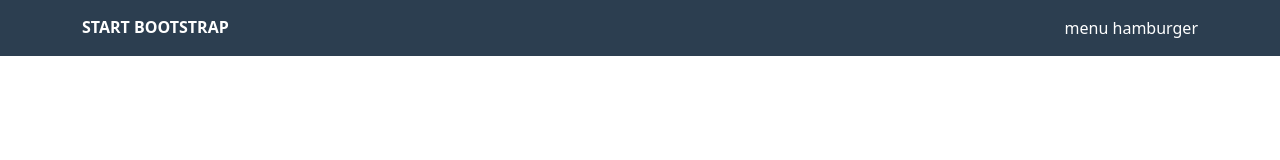
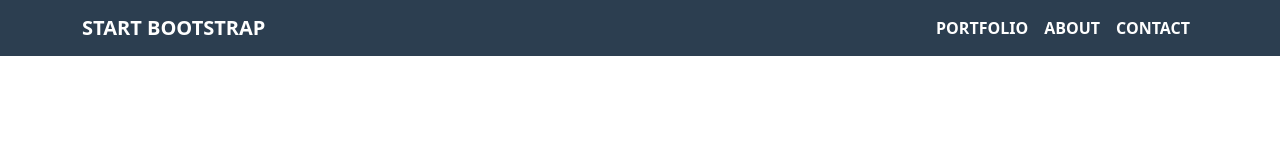
Before and after one commit to Gabriele-Cavallo/html-css-bootstrap-freelancer, a plain HTML site: page index.html in a window 1280 px wide. Drawn offline with nearby package versions, Linux system fonts and the light colour scheme.

Commit message:
feat: add header tablet/desktop nav

```diff
--- a/index.html
+++ b/index.html
@@ -13,8 +13,13 @@
     <header class="ms-bg-darkblue text-white">
         <div class="container">
             <div class="py-3 d-flex justify-content-between align-items-center">
-                <h2 class="ms-h2 fs-6 fw-bold">START BOOTSTRAP</h2>
-                <div>menu hamburger</div>
+                <h2 class="ms-h2 fs-5 fw-bold">START BOOTSTRAP</h2>
+                <nav class="d-flex fw-semibold">
+                    <li class="px-2 d-none d-sm-none d-md-block">PORTFOLIO</li>
+                    <li class="px-2 d-none d-xs-none d-md-block">ABOUT</li>
+                    <li class="px-2 d-none d-xs-none d-md-block">CONTACT</li>
+                </nav>
+                <div class="d-sm-block d-md-none">menu hamburger</div>
             </div>
         </div>
     </header>
```
